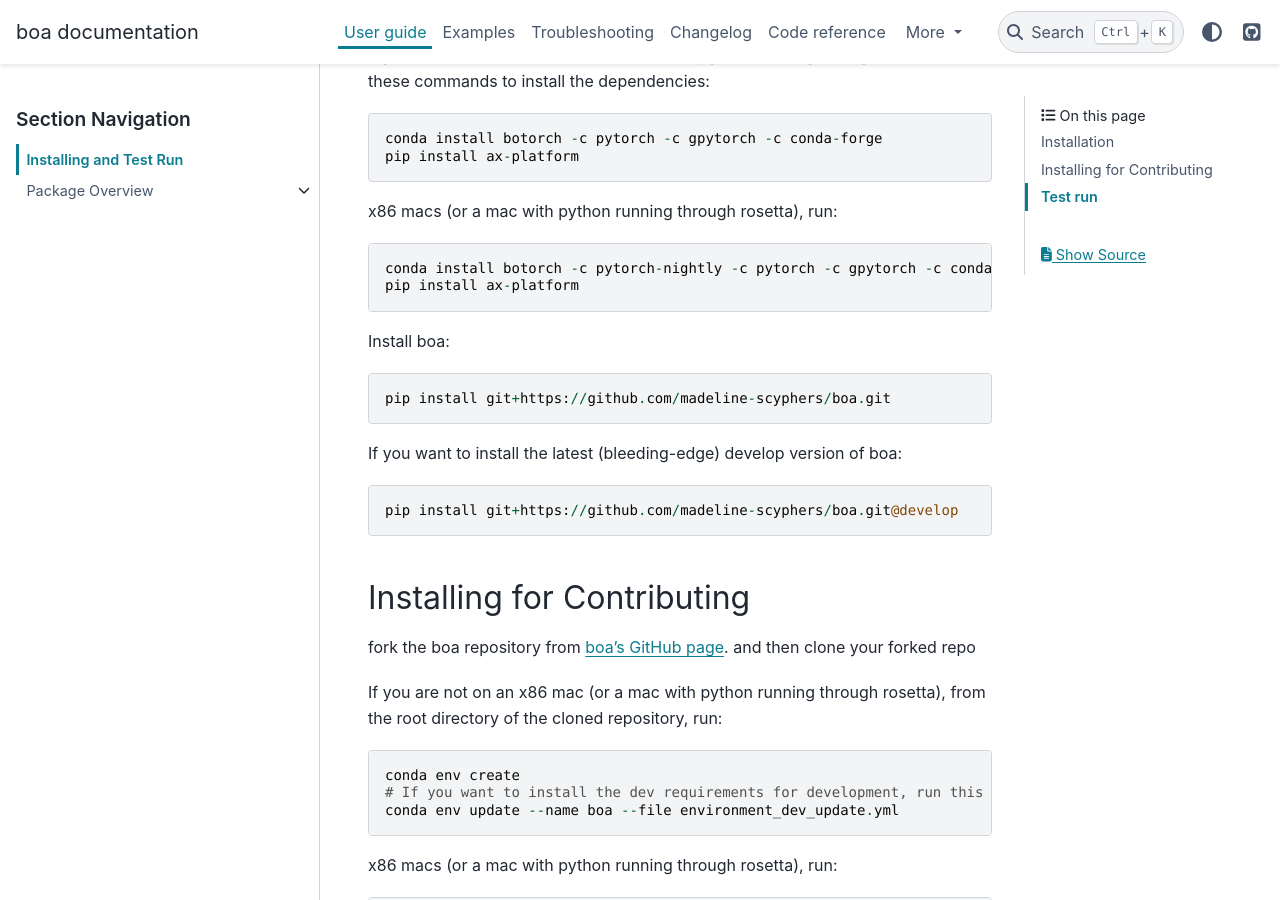
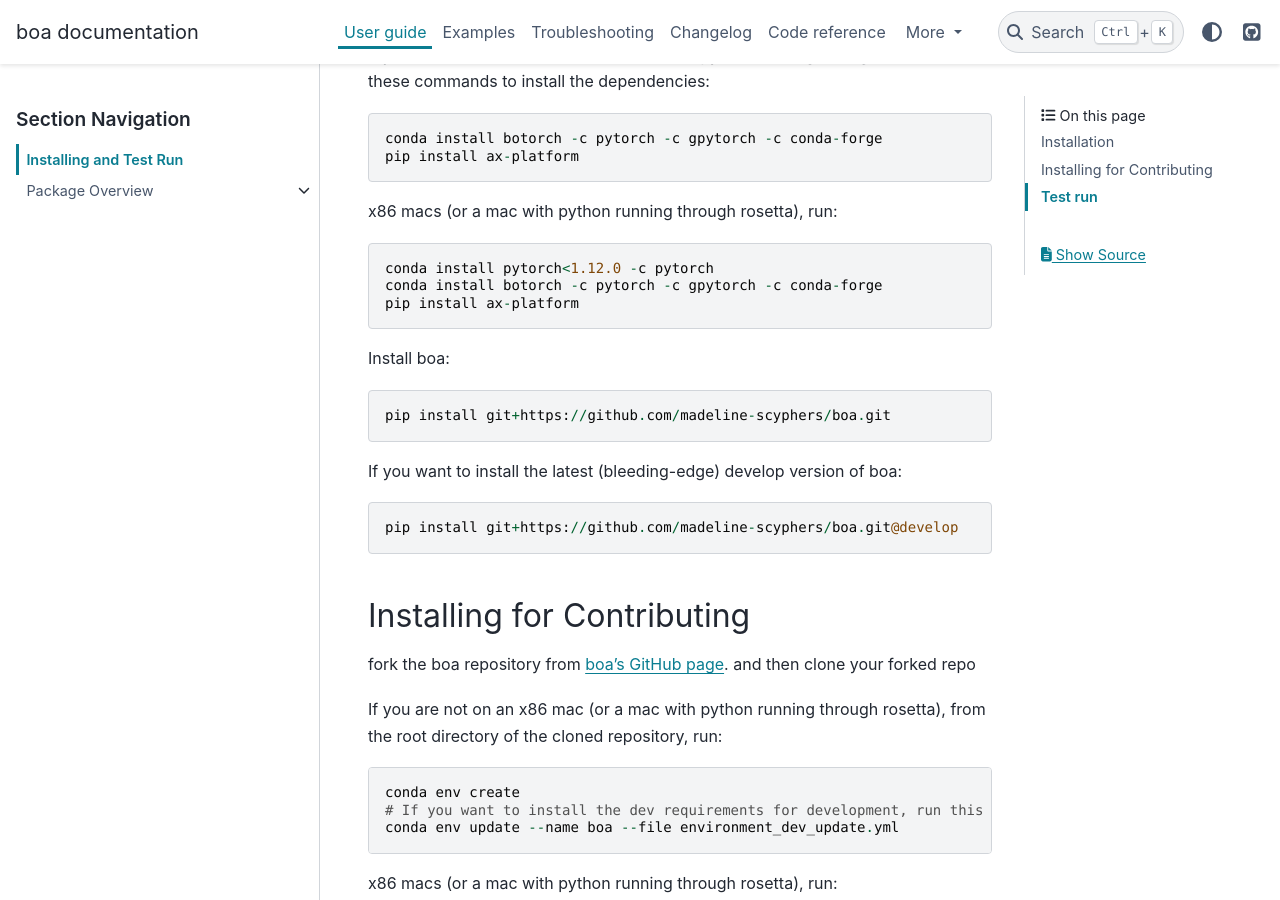
Before and after one commit to madeline-scyphers/boa, a Sphinx documentation site: the page built from docs/user_guide/getting_started.rst, in a window 1280 px wide and 900 px high, scrolled down 984 px. Built offline with Sphinx 7.4.7 and the PyData theme 0.15.4, drawn with Linux system fonts in a browser that asks for light colours; pages that are not in the unit, such as notebooks, are missing from menus; the version number could not be read and is left out; comment, search, counter and statistics services are not loaded.

Commit message:
update x86 install insts for people to isntall BOA

```diff
--- a/docs/user_guide/getting_started.rst
+++ b/docs/user_guide/getting_started.rst
@@ -43,7 +43,8 @@ If you are not on an x86 mac (or a mac with python running through rosetta), run
 
 x86 macs (or a mac with python running through rosetta), run::
 
-    conda install botorch -c pytorch-nightly -c pytorch -c gpytorch -c conda-forge
+    conda install pytorch<1.12.0 -c pytorch
+    conda install botorch -c pytorch -c gpytorch -c conda-forge
     pip install ax-platform
 
 Install boa::
```
